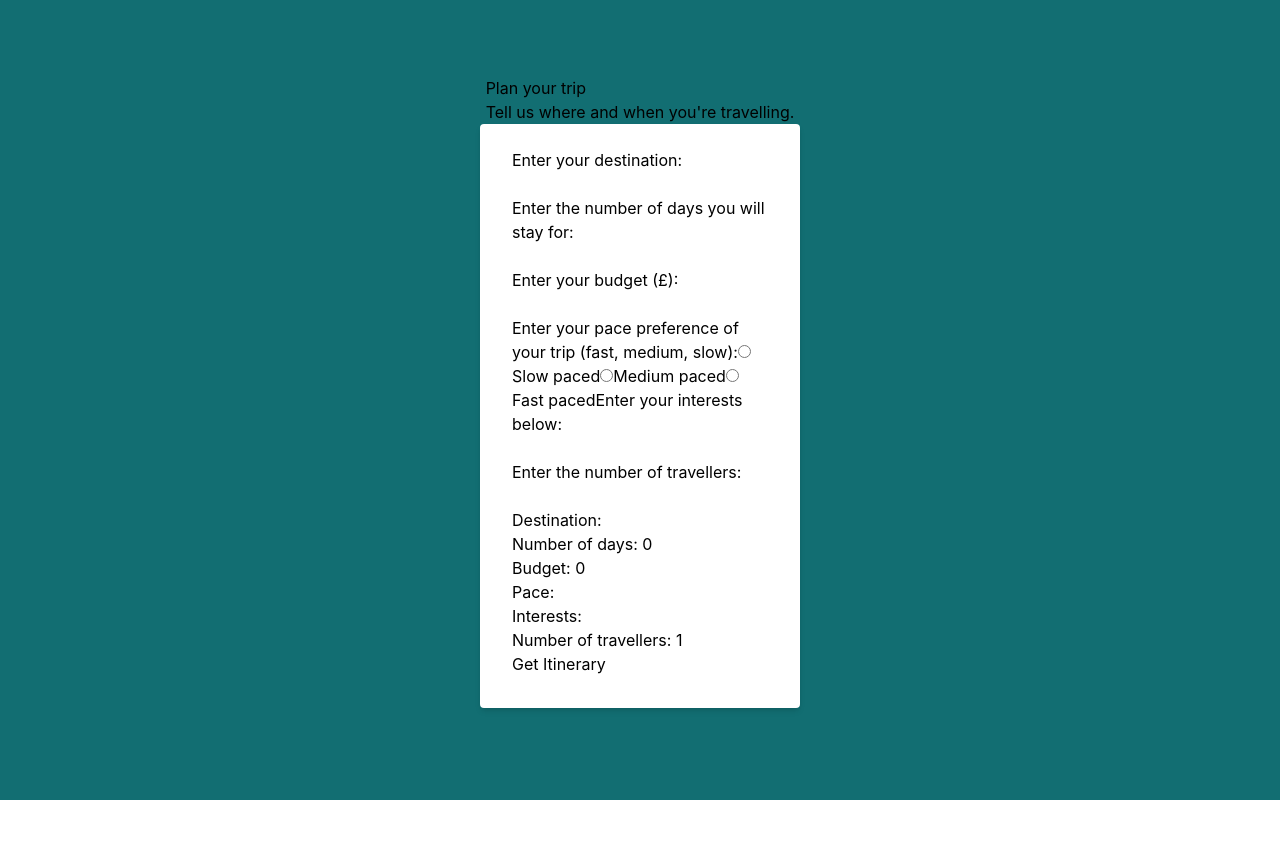
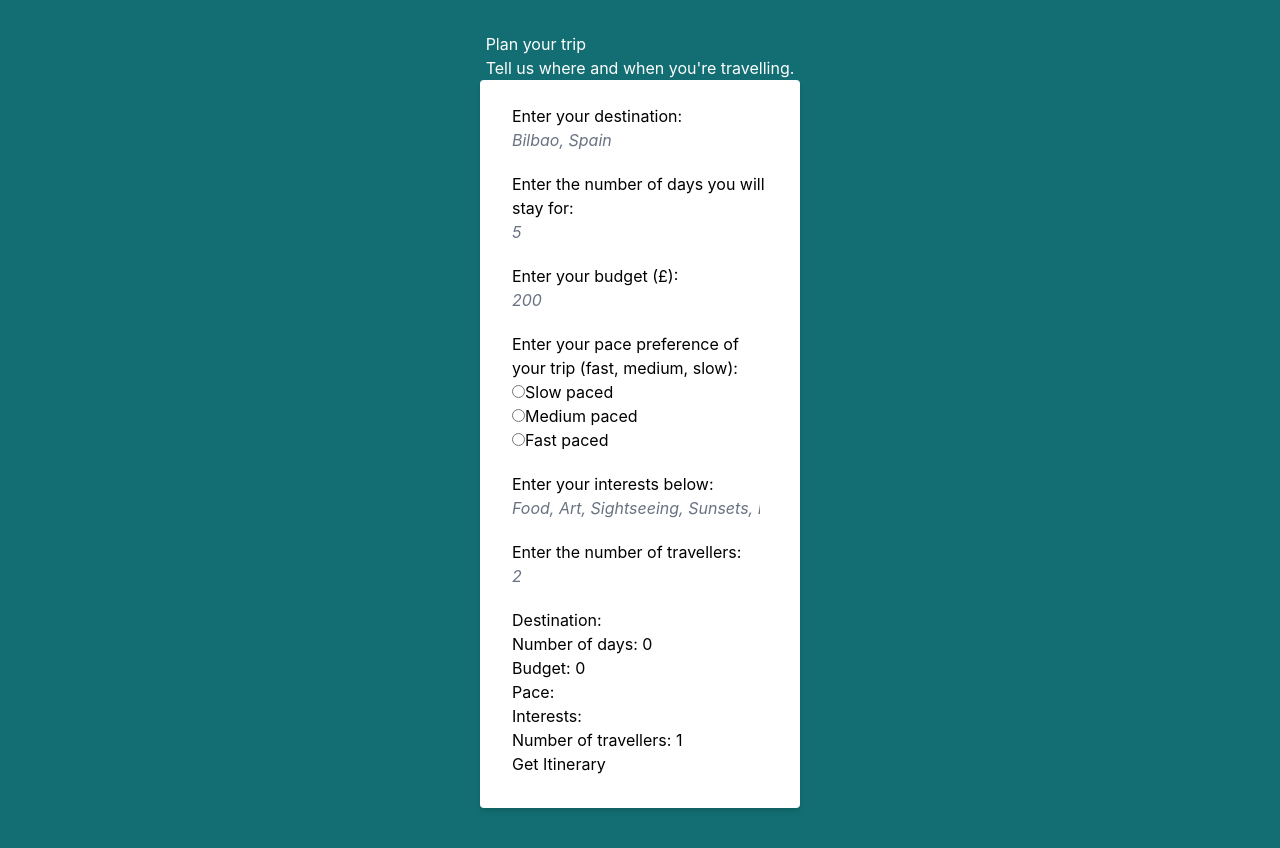
Before and after one commit to neon7860/itinerairy, a React (Vite) app in the folder frontend/: page / in a window 1280 px wide. Shown: the top 848 px of the page. Before the commit the page ends 800 px from the top, so only its background shows below. Built offline with nearby package versions, Linux system fonts and the light colour scheme.

Commit message:
Improve trip form styling and UX
This update improves the trip header and form presentation with white text styling, better spacing, placeholders, and clearer grouping of form fields. It also enhances the pace selector layout and keeps the form labels and values easier to scan and use.

```diff
--- a/frontend/src/components/Header.tsx
+++ b/frontend/src/components/Header.tsx
@@ -1,8 +1,10 @@
 export default function Header() {
     return (
         <div>
-            <h2>Plan your trip</h2>
-            <h3>Tell us where and when you're travelling.</h3>
+            <h2 className="text-white">Plan your trip</h2>
+            <h3 className="text-white">
+                Tell us where and when you're travelling.
+            </h3>
         </div>
     )
 }
--- a/frontend/src/components/TripForm.tsx
+++ b/frontend/src/components/TripForm.tsx
@@ -41,10 +41,13 @@ export default function TripForm({
         <div className="w-full max-w-xs">
             <form
                 onSubmit={handleSubmit}
-                className="bg-white shadow-md rounded px-8 pt-6 pb-8 mb-4"
+                className="bg-white shadow-md rounded px-8 pt-6 pb-8 mb-4 flex flex-col gap-5"
             >
+                <div>
                     <label>Enter your destination:</label>
                     <input
+                        className="placeholder:text-gray-500 placeholder:italic"
+                        placeholder="Bilbao, Spain"
                         type="text"
                         value={formData.destination || ''}
                         onChange={(e) =>
@@ -54,9 +57,13 @@ export default function TripForm({
                             })
                         }
                     ></input>
+                </div>
 
+                <div>
                     <label>Enter the number of days you will stay for:</label>
                     <input
+                        className="placeholder:text-gray-500 placeholder:italic"
+                        placeholder="5"
                         type="number"
                         value={formData.days || ''}
                         onChange={(e) =>
@@ -66,9 +73,13 @@ export default function TripForm({
                             })
                         }
                     ></input>
+                </div>
 
+                <div>
                     <label>Enter your budget (£):</label>
                     <input
+                        className="placeholder:text-gray-500 placeholder:italic"
+                        placeholder="200"
                         type="number"
                         value={formData.budget || ''}
                         onChange={(e) =>
@@ -78,11 +89,14 @@ export default function TripForm({
                             })
                         }
                     ></input>
+                </div>
 
+                <div>
                     <label>
                         Enter your pace preference of your trip (fast, medium,
                         slow):
                     </label>
+                    <div className="flex flex-col">
                         <label>
                             <input
                                 type="radio"
@@ -125,9 +139,14 @@ export default function TripForm({
                             ></input>
                             Fast paced
                         </label>
+                    </div>
+                </div>
 
+                <div>
                     <label>Enter your interests below:</label>
                     <input
+                        className="placeholder:text-gray-500 placeholder:italic"
+                        placeholder="Food, Art, Sightseeing, Sunsets, Instagram..."
                         type="text"
                         value={formData.interests || ''}
                         onChange={(e) =>
@@ -137,9 +156,13 @@ export default function TripForm({
                             })
                         }
                     ></input>
+                </div>
 
+                <div>
                     <label>Enter the number of travellers:</label>
                     <input
+                        className="placeholder:text-gray-500 placeholder:italic"
+                        placeholder="2"
                         type="number"
                         value={formData.number_of_travellers || ''}
                         onChange={(e) =>
@@ -149,17 +172,21 @@ export default function TripForm({
                             })
                         }
                     ></input>
+                </div>
 
+                <div>
                     <p>Destination: {formData.destination}</p>
                     <p>Number of days: {formData.days || 0}</p>
                     <p>Budget: {formData.budget || 0}</p>
                     <p>Pace: {formData.pace_preference}</p>
                     <p>Interests: {formData.interests}</p>
                     <p>
-                    Number of travellers: {formData.number_of_travellers || 1}
+                        Number of travellers:{' '}
+                        {formData.number_of_travellers || 1}
                     </p>
 
                     <button type="submit">Get Itinerary</button>
+                </div>
             </form>
         </div>
     )
```
Lines whose indentation alone changed are shown as unchanged.
